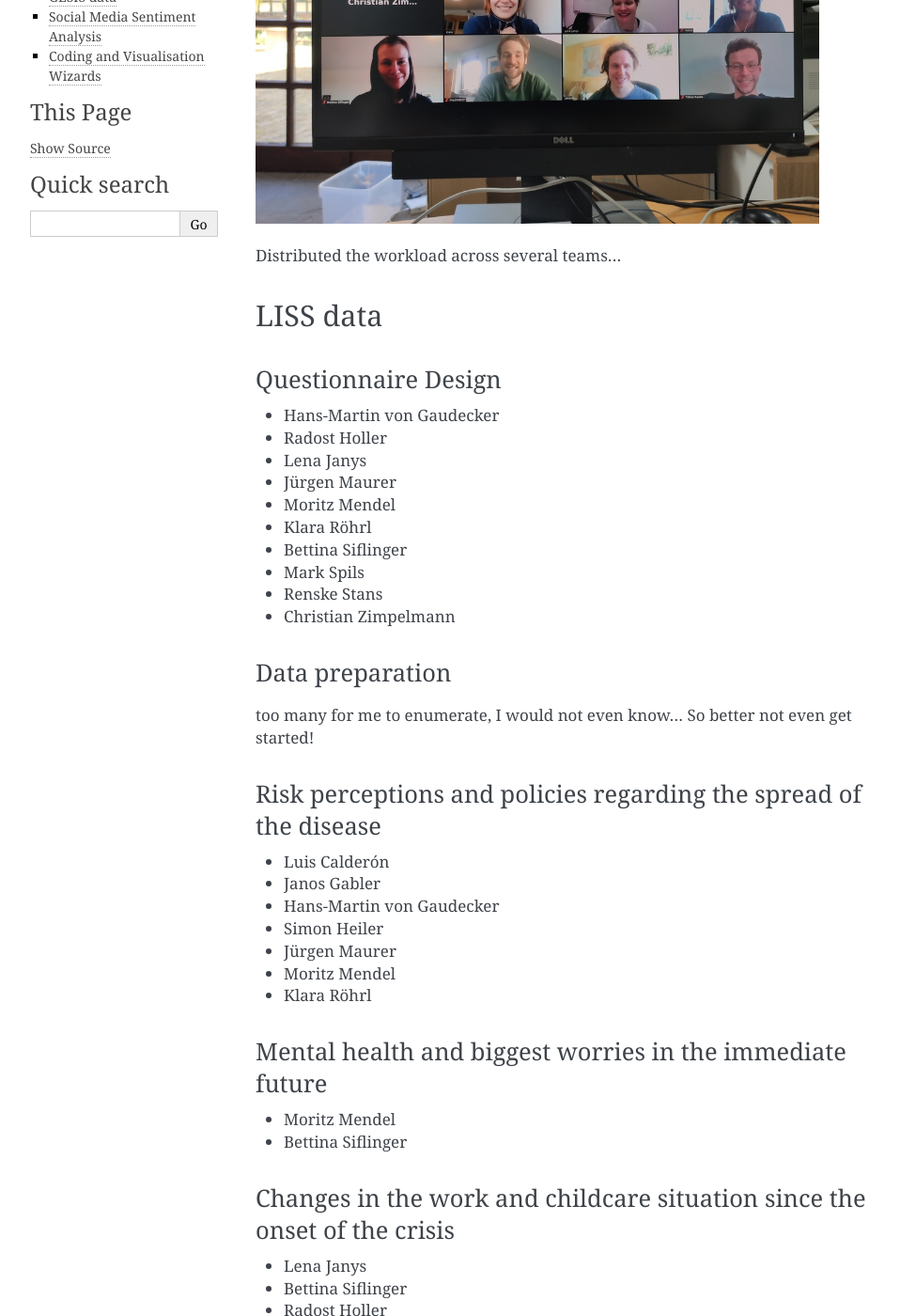
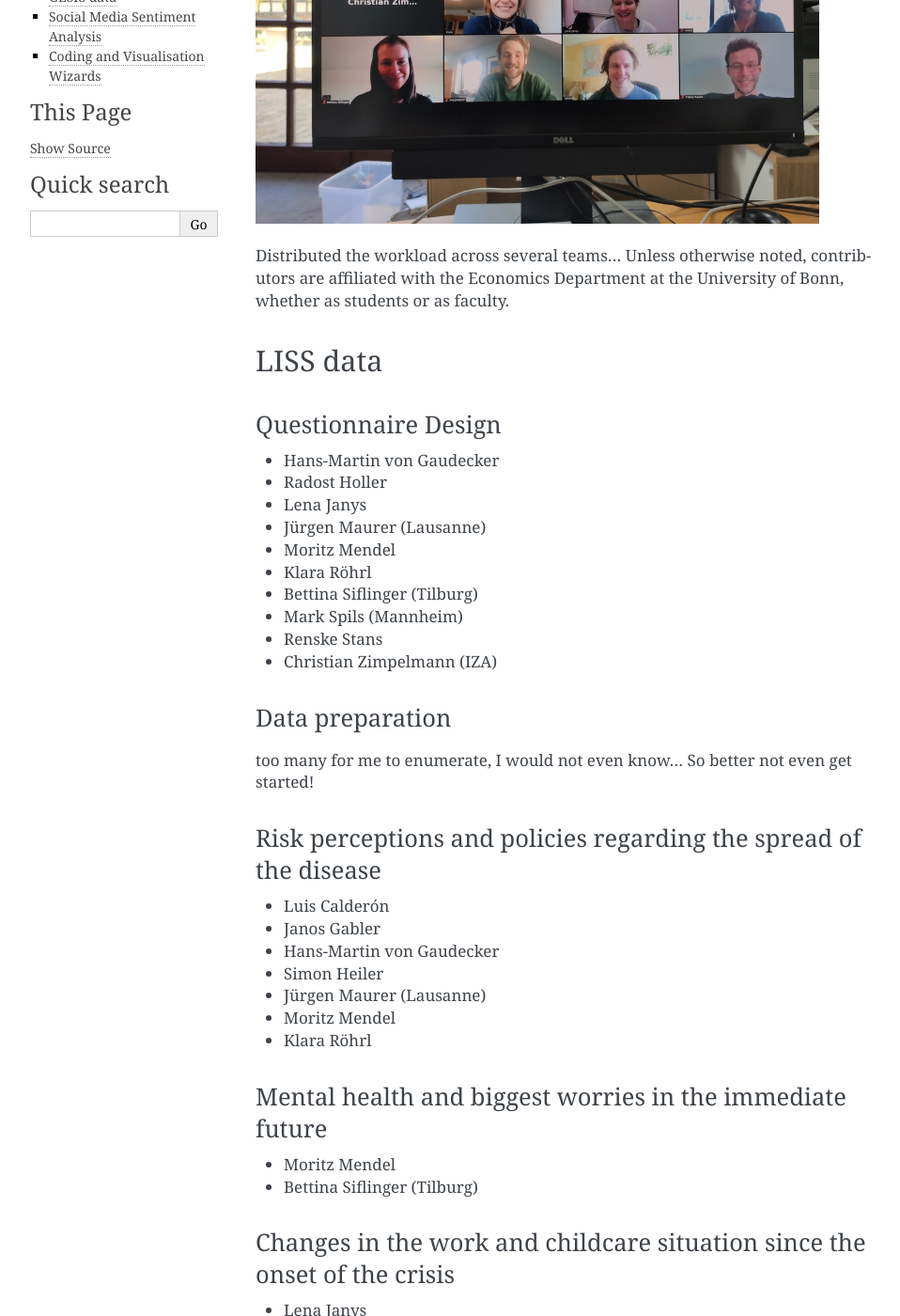
Before and after one commit to covid-19-impact-lab/covid-19-impact-lab, a Sphinx documentation site: the page built from docs/source/about_us.rst, in a window 1280 px wide and 1400 px high, scrolled down 444 px. Shown: the whole window at 94% size, without its empty margins (148-1106 px from the left). Built offline with Sphinx 7.4.7, drawn with Linux system fonts in a browser that asks for light colours; some of the changed text lies outside the part shown.

Commit message:
Add affiliations.

```diff
--- a/docs/source/about_us.rst
+++ b/docs/source/about_us.rst
@@ -8,7 +8,7 @@ Here is a picture from a typical lab meeting:
 .. image:: _static/images/team_meeting.jpg
    :width: 600
 
-Distributed the workload across several teams...
+Distributed the workload across several teams... Unless otherwise noted, contributors are affiliated with the Economics Department at the University of Bonn, whether as students or as faculty.
 
 LISS data
 =========
@@ -19,13 +19,13 @@ Questionnaire Design
 * Hans-Martin von Gaudecker
 * Radost Holler
 * Lena Janys
-* Jürgen Maurer
+* Jürgen Maurer (Lausanne)
 * Moritz Mendel
 * Klara Röhrl
-* Bettina Siflinger
-* Mark Spils
+* Bettina Siflinger (Tilburg)
+* Mark Spils (Mannheim)
 * Renske Stans
-* Christian Zimpelmann
+* Christian Zimpelmann (IZA)
 
 
 Data preparation
@@ -41,7 +41,7 @@ Risk perceptions and policies regarding the spread of the disease
 * Janos Gabler
 * Hans-Martin von Gaudecker
 * Simon Heiler
-* Jürgen Maurer
+* Jürgen Maurer (Lausanne)
 * Moritz Mendel
 * Klara Röhrl
 
@@ -49,25 +49,25 @@ Mental health and biggest worries in the immediate future
 *********************************************************
 
 * Moritz Mendel
-* Bettina Siflinger
+* Bettina Siflinger (Tilburg)
 
 Changes in the work and childcare situation since the onset of the crisis
 *************************************************************************
 
 * Lena Janys
-* Bettina Siflinger
+* Bettina Siflinger (Tilburg)
 * Radost Holler
-* Christian Zimpelmann
+* Christian Zimpelmann (IZA)
 
 Intended behaviour and expectations
 ***********************************
 
-* Maria Balgova
+* Maria Balgova (IZA)
 * Hans-Martin von Gaudecker
-* Ingo Isphording
-* Jürgen Maurer
+* Ingo Isphording (IZA)
+* Jürgen Maurer (Lausanne)
 * Moritz Mendel
-* Christian Zimpelmann
+* Christian Zimpelmann (IZA)
 
 
 GESIS data
@@ -75,7 +75,7 @@ GESIS data
 
 * Radost Holler
 * Rafael Suchy
-* Ingo Isphording
+* Ingo Isphording (IZA)
 * ...
 
 Social Media Sentiment Analysis
```
